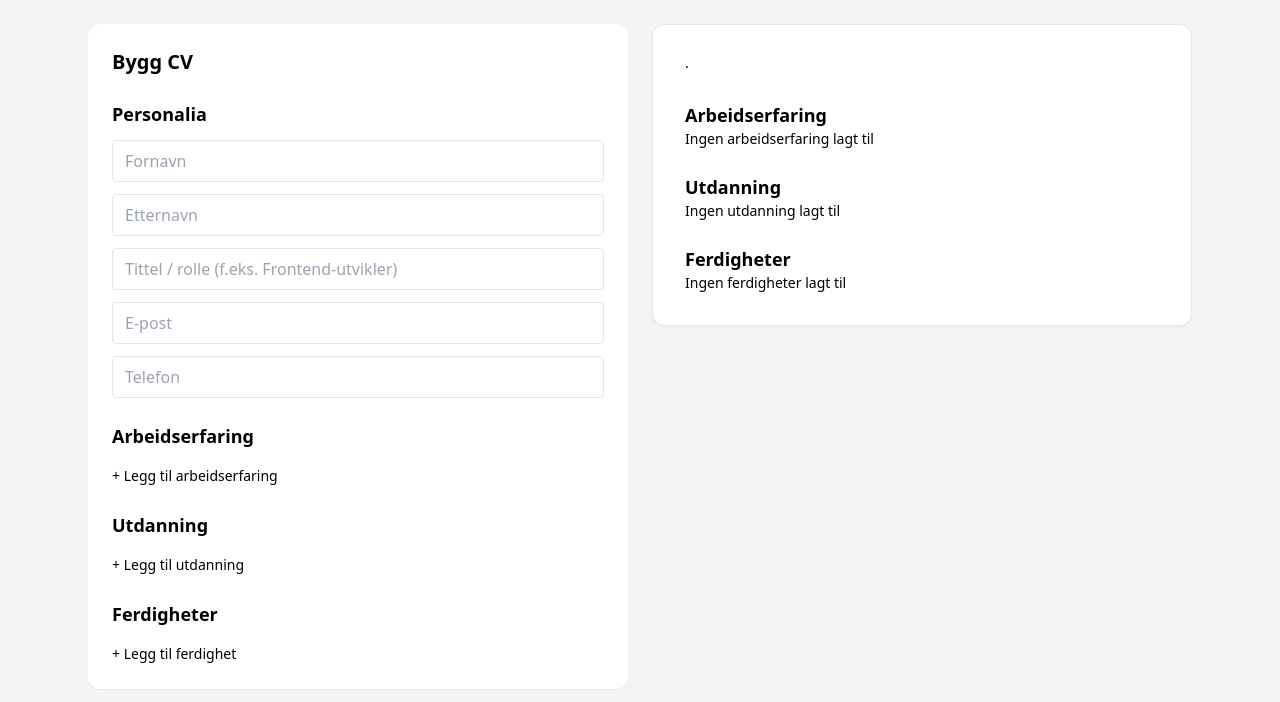
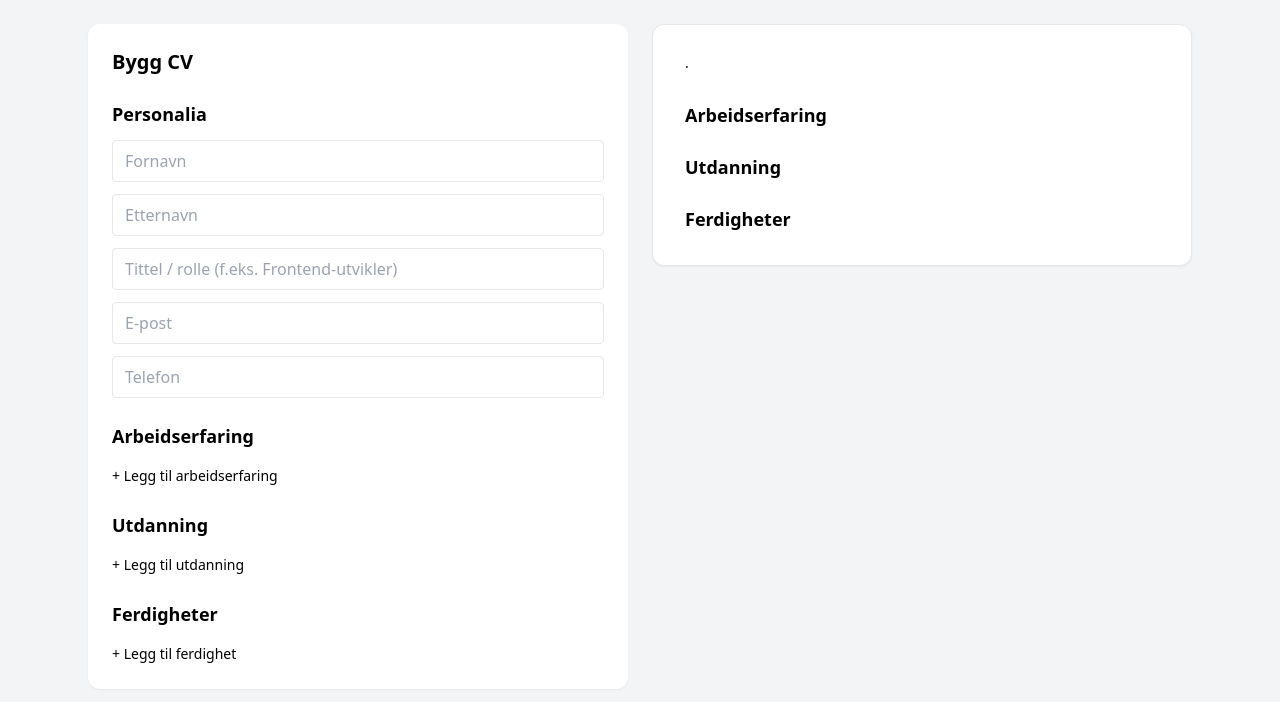
Before and after one commit to cosmicencounters5-png/cv-proffen, a Next.js app: page /cv in a window 1280 px wide. Shown: the top 702 px of the page. Built offline with nearby package versions, Linux system fonts and the light colour scheme.

Commit message:
Update CVPreview.tsx

```diff
--- a/components/CVPreview.tsx
+++ b/components/CVPreview.tsx
@@ -2,8 +2,7 @@ import { CV } from "@/types/cv"
 
 export default function CVPreview({ cv }: { cv: CV }) {
   return (
-    <div className="bg-white border rounded-xl p-8 shadow-sm print:shadow-none print:border-none">
-
+    <div className="print-cv bg-white border rounded-xl p-8 shadow-sm">
       {/* Header */}
       <div className="mb-4">
         <h1 className="text-2xl font-bold">
@@ -24,11 +23,8 @@ export default function CVPreview({ cv }: { cv: CV }) {
       {/* Experience */}
       <section className="mt-6">
         <h2 className="text-lg font-semibold mb-2">Arbeidserfaring</h2>
-        {cv.experience.length === 0 && (
-          <p className="text-sm text-gray-500">Ingen arbeidserfaring lagt til</p>
-        )}
         {cv.experience.map((e) => (
-          <div key={e.id} className="mb-2">
+          <div key={e.id} className="mb-3">
             <p className="font-medium">
               {e.role} – {e.company}
             </p>
@@ -45,9 +41,6 @@ export default function CVPreview({ cv }: { cv: CV }) {
       {/* Education */}
       <section className="mt-6">
         <h2 className="text-lg font-semibold mb-2">Utdanning</h2>
-        {cv.education.length === 0 && (
-          <p className="text-sm text-gray-500">Ingen utdanning lagt til</p>
-        )}
         {cv.education.map((e) => (
           <p key={e.id} className="text-sm">
             {e.degree}, {e.school} ({e.year})
@@ -58,9 +51,6 @@ export default function CVPreview({ cv }: { cv: CV }) {
       {/* Skills */}
       <section className="mt-6">
         <h2 className="text-lg font-semibold mb-2">Ferdigheter</h2>
-        {cv.skills.length === 0 && (
-          <p className="text-sm text-gray-500">Ingen ferdigheter lagt til</p>
-        )}
         <ul className="list-disc ml-5 text-sm">
           {cv.skills.map((s) => (
             <li key={s.id}>{s.name}</li>
```
